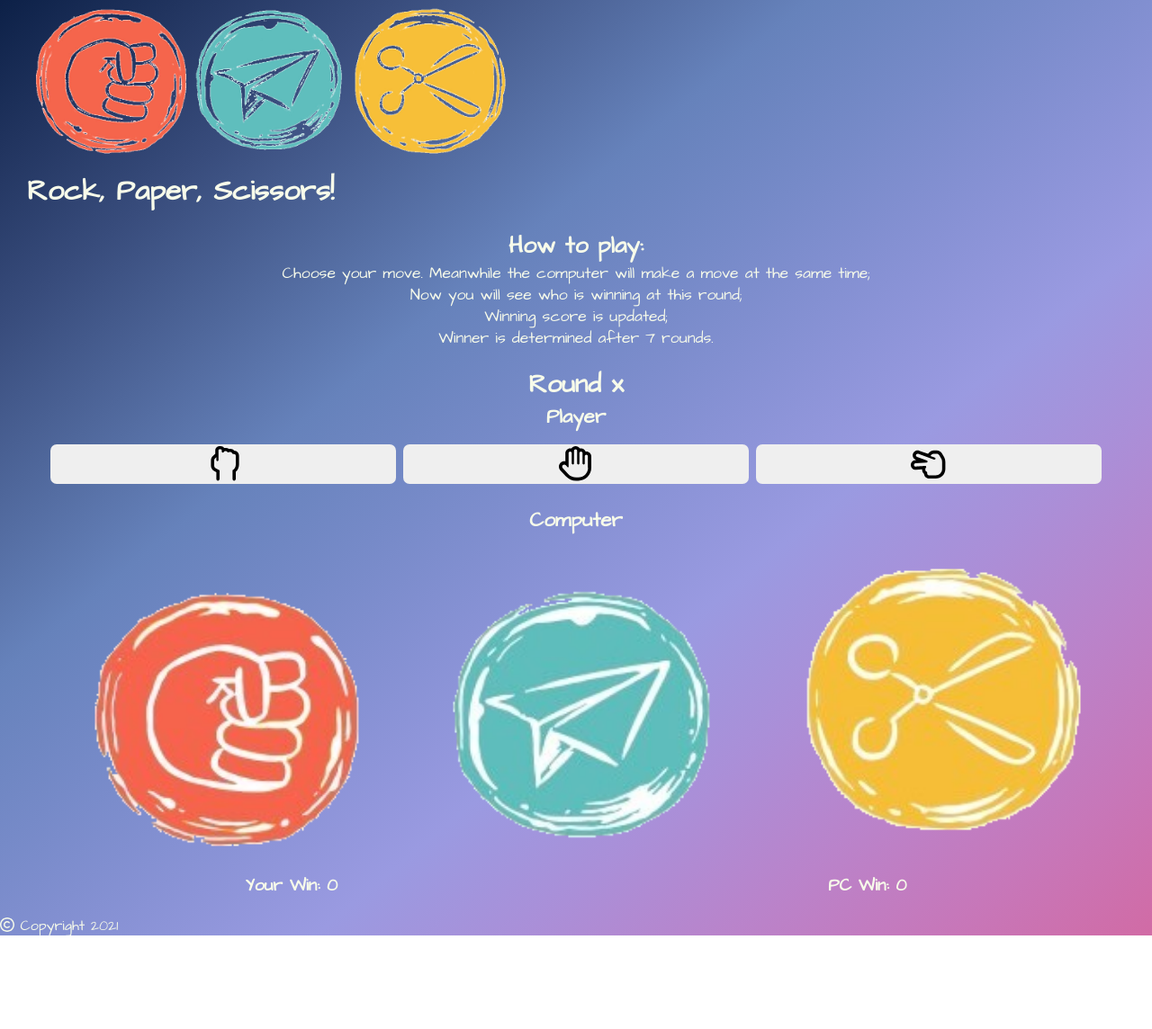
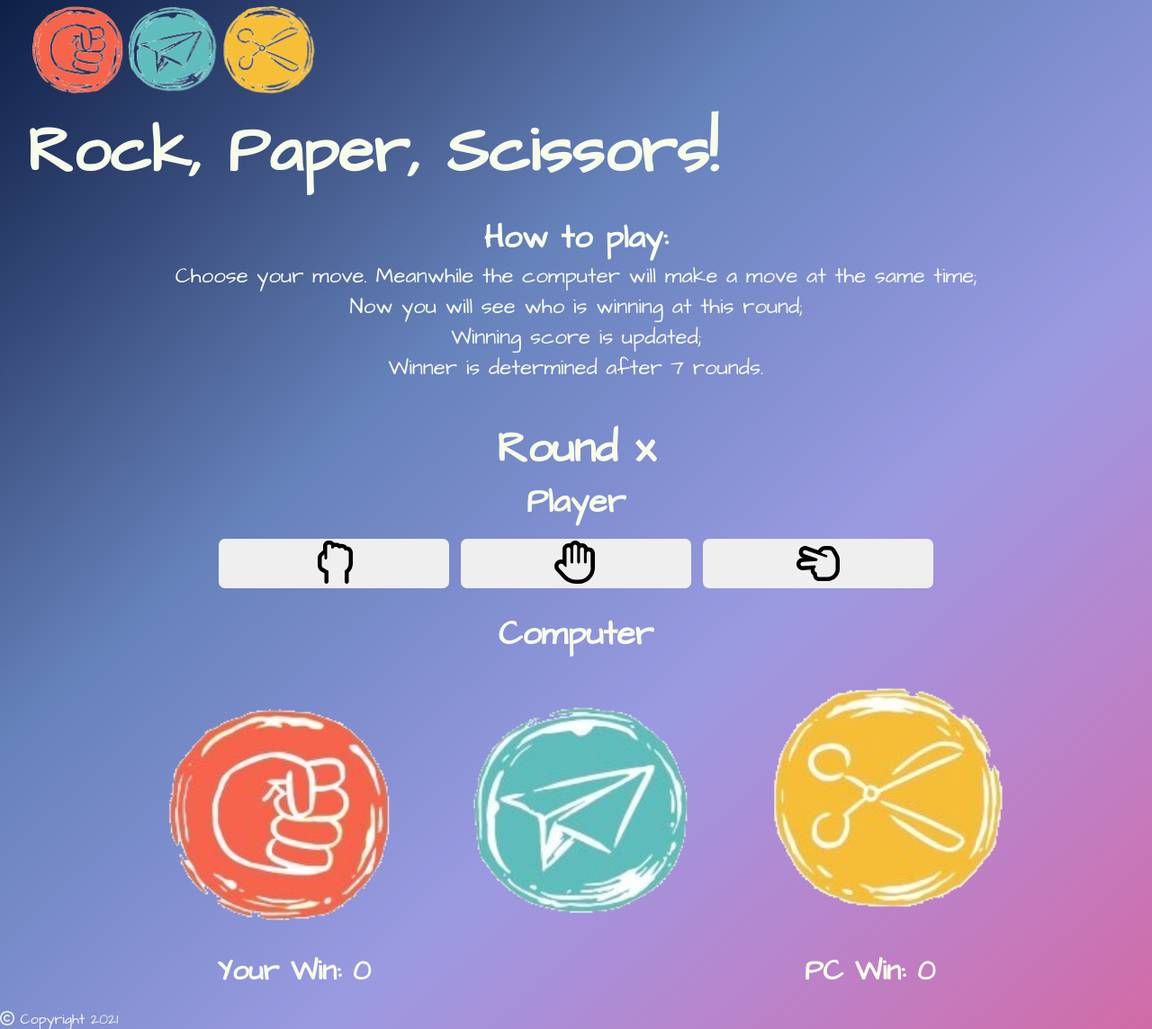
Before and after one commit to Maya-Claveau/PP2-rps, a plain HTML site: page index.html in a window 1280 px wide. Shown: the part 27-1171 px from the top of the page at 90% size. Before the commit the page ends 1067 px from the top, so only its background shows below. Drawn offline with Linux system fonts and the light colour scheme.

Commit message:
Add media queries for larger screen

```diff
--- a/assets/css/style.css
+++ b/assets/css/style.css
@@ -75,3 +75,40 @@ footer {
     float: left;
     margin-top: 20px;
 }
+
+/* Media queries */
+/* For large screen size from 1100px width and above*/
+@media screen and (min-width: 1100px) {
+
+    h1 {
+        font-size: 450%;
+    }
+
+    .logo {
+        width: 30%;
+    }
+
+    .instruction-area {
+        font-size: 150%;
+    }
+
+    .game-area {
+        font-size: 200%;
+        margin-top: 40px;
+    }
+
+    .score-area {
+        font-size: 200%;
+    }
+
+    .option-area button {
+        width: 20%;
+        font-size: 150%;
+    }
+
+    .computer-choice img {
+        width: 25%;
+    }
+
+
+}
```
